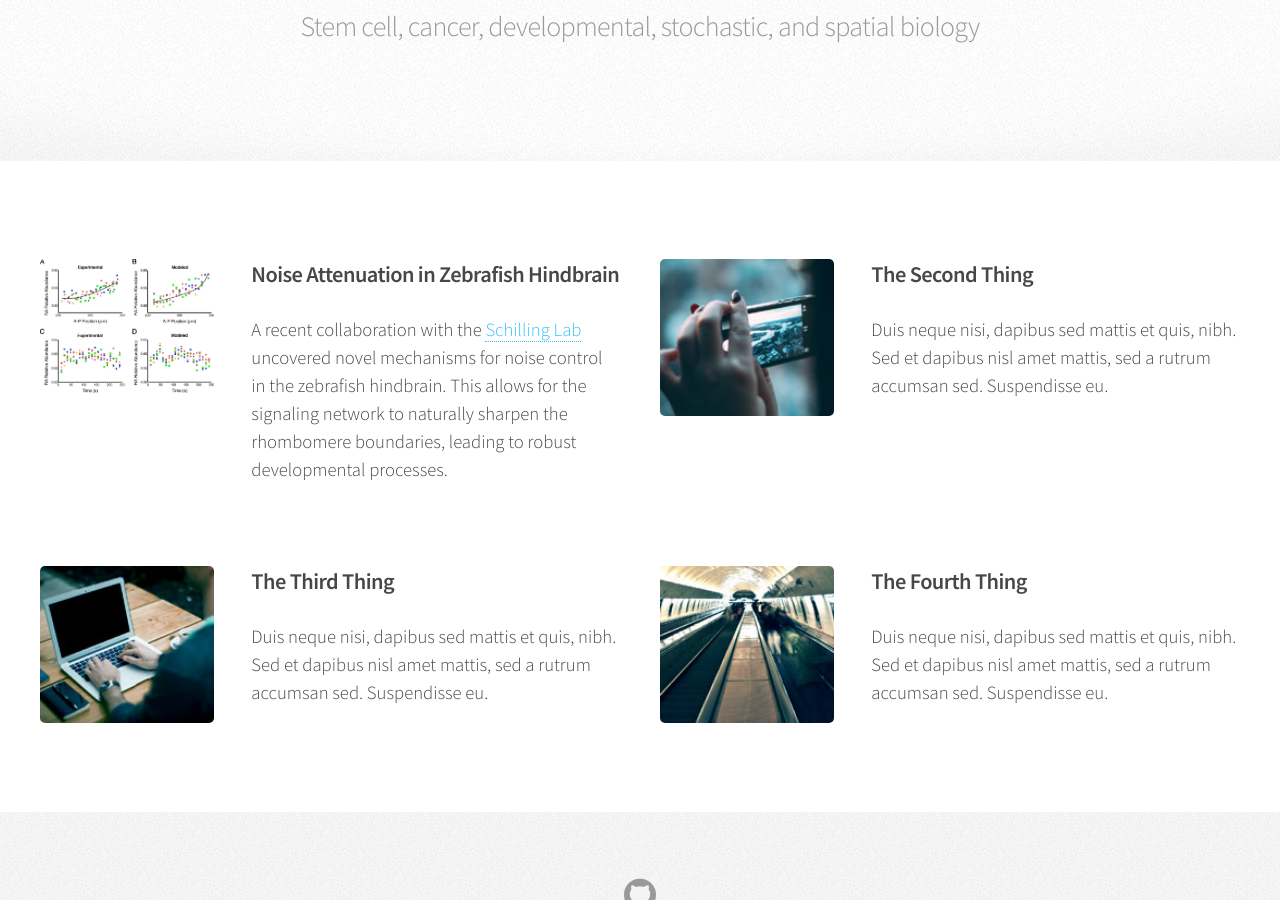
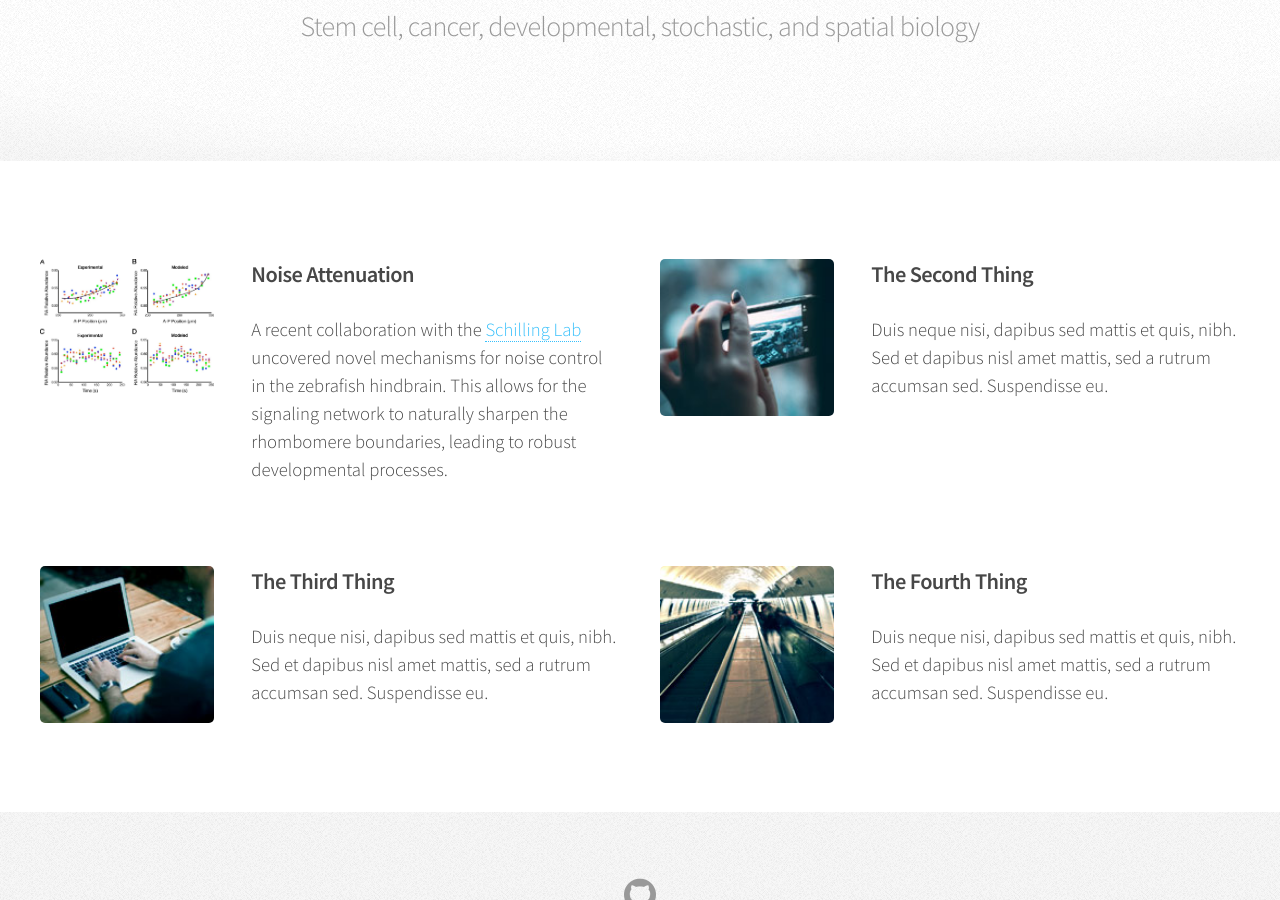
Before and after one commit to NieLab/nielab.github.io, a Jekyll site: the page built from index.html, in a window 1280 px wide and 900 px high, scrolled down 881 px. Built offline with Jekyll 4.4.1, drawn with Linux system fonts in a browser that asks for light colours.

Commit message:
index update

```diff
--- a/index.html
+++ b/index.html
@@ -59,7 +59,7 @@ layout: default
 					<div class="box post">
 						<a href="https://elifesciences.org/content/5/e14034/article-data" class="image left"><img src="{{ site.baseurl }}/assets/images/elife-14034-fig2-v1.jpg" alt="" /></a>
 						<div class="inner">
-							<h3>Noise Attenuation in Zebrafish Hindbrain</h3>
+							<h3>Noise Attenuation</h3>
 							<p>A recent collaboration with the <a href="http://tschilling.bio.uci.edu/">Schilling Lab</a> uncovered novel mechanisms for noise control in the zebrafish hindbrain. This allows for the signaling network to naturally sharpen the rhombomere boundaries, leading to robust developmental processes.</p>
 						</div>
 					</div>
```
